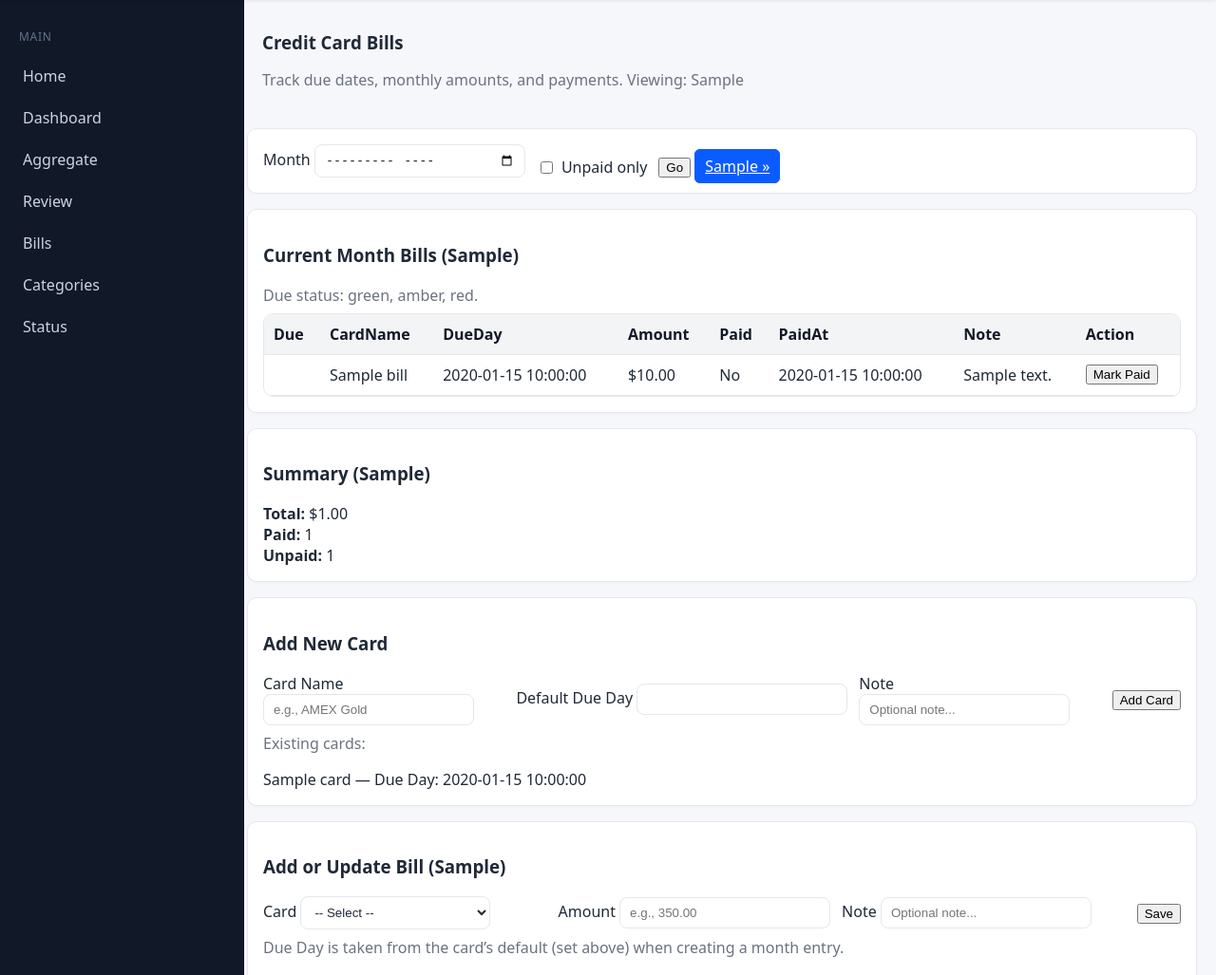
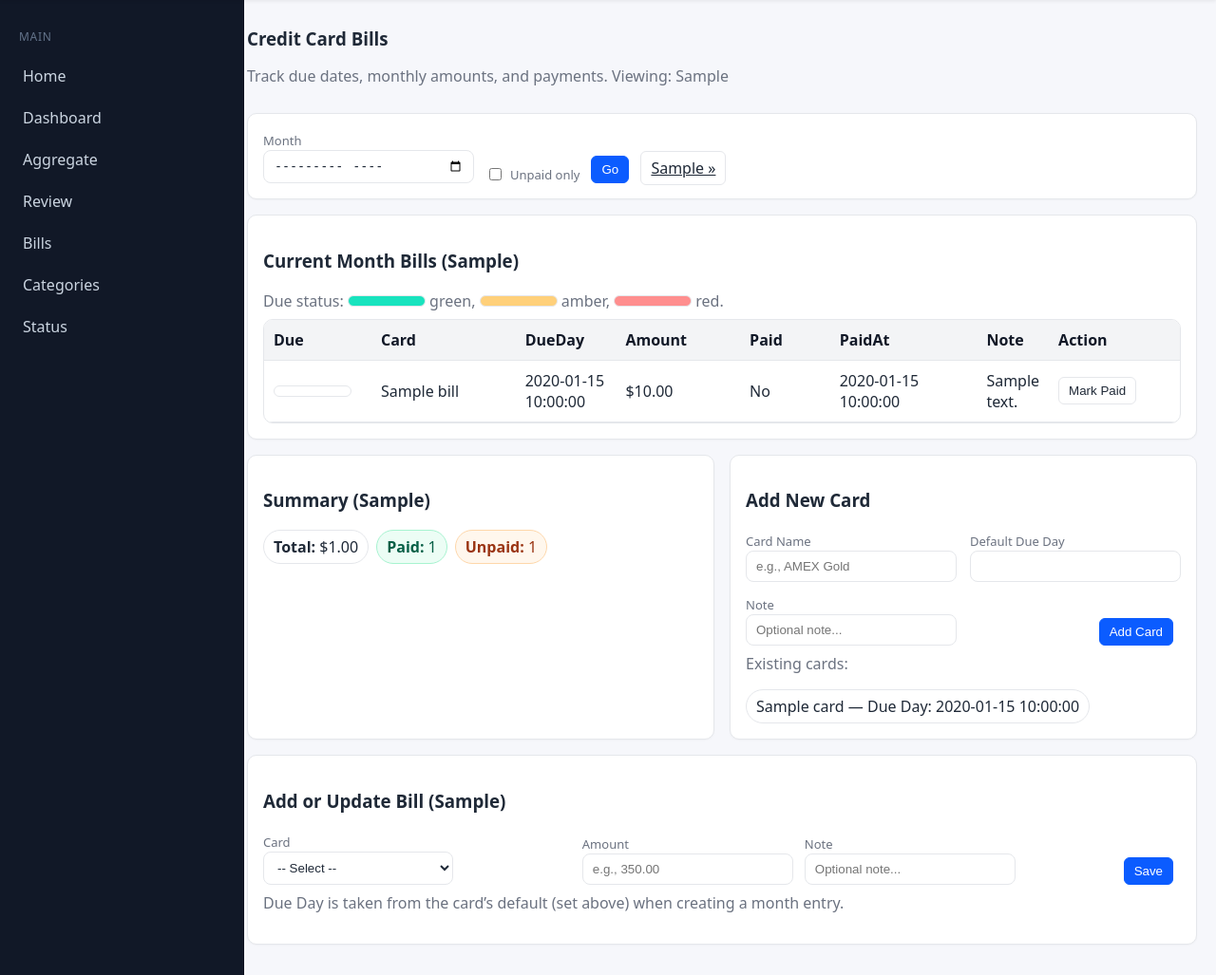
Before and after one commit to pdeepanraj/expensetracker, a Flask app: template templates/bills.html in a window 1280 px wide. Shown: the part 56-1083 px from the top of the page at 95% size. Run offline with Flask 3, Linux system fonts and the light colour scheme; the template is opened without the code that fills it: most values are stand-ins (such as "Sample title", 1, 10 or a date in 2020).

Commit message:
Update bills.html

```diff
--- a/templates/bills.html
+++ b/templates/bills.html
@@ -1,21 +1,51 @@
 {% extends "base.html" %}
 {% block title %}Credit Card Bills{% endblock %}
+
+{% block head %}
+<style>
+  .page-intro { padding: 12px 0; }
+  .kpi { display:flex; flex-wrap:wrap; gap:8px; align-items:center; }
+  .pill { display:inline-block; padding: 6px 10px; border-radius: 999px; border:1px solid var(--border); background:#fff; }
+  .pill.ok { background:#ecfdf5; border-color:#a7f3d0; color:#065f46; }
+  .pill.warn { background:#fff7ed; border-color:#fed7aa; color:#9a3412; }
+
+  .actions a, .actions button { margin-right:8px; }
+
+  .table-scroll { max-height: 60vh; overflow:auto; border:1px solid var(--border); border-radius:10px; }
+  table { width:100%; border-collapse:collapse; }
+  thead th { position:sticky; top:0; background:#f3f4f6; border-bottom:1px solid var(--border); padding:10px; text-align:left; z-index:1; }
+  tbody td { padding:10px; border-bottom:1px solid var(--border); }
+  tbody tr:hover { background:#fafafa; }
+
+  .due-status { display:inline-block; height:10px; width:80px; border-radius:999px; border:1px solid var(--border); }
+  .due-green { background:#18e3be; }
+  .due-amber { background:#ffd07a; }
+  .due-red { background:#ff8e8e; }
+
+  .grid-2 { display:grid; grid-template-columns: 1fr 1fr; gap:16px; }
+  @media (max-width: 980px) { .grid-2 { grid-template-columns: 1fr; } }
+
+  .inline { display:flex; flex-wrap:wrap; gap:12px; align-items:flex-end; }
+  .inline label { font-size: 13px; color: var(--muted); }
+  .badge { display:inline-block; padding:4px 8px; background:#eef2ff; color:#3730a3; border-radius:999px; border:1px solid #e0e7ff; }
+</style>
+{% endblock %}
 
 {% block header_meta %}
 {{ project }}.{{ dataset }}.credit_card_bills
 {% endblock %}
 
 {% block content %}
-<div class="card" style="padding:16px; border:none; box-shadow:none; background:transparent; margin-bottom:8px;">
+<div class="card page-intro" style="border:none; background:transparent; box-shadow:none; margin-bottom:0;">
   <h3 style="margin:0 0 6px;">Credit Card Bills</h3>
   <p class="muted">Track due dates, monthly amounts, and payments. Viewing: {{ bill_month }}</p>
 </div>
 
-<!-- Month picker + Unpaid filter -->
+<!-- Filters -->
 <div class="card">
-  <form method="get" action="{{ url_for('bills') }}" class="inline" style="flex-wrap:wrap; gap:12px; align-items:end;">
+  <form method="get" action="{{ url_for('bills') }}" class="inline">
     <div>
-      <label for="m">Month</label>
+      <label for="m">Month</label><br>
       <input type="month" id="m" name="m" value="{{ bill_month }}">
     </div>
     <label class="inline" style="gap:6px;">
@@ -23,26 +53,24 @@
       Unpaid only
     </label>
     <div class="actions">
-      <button type="submit">Go</button>
+      <button class="btn secondary" type="submit">Go</button>
       {% if prev_month %}
-      <a class="btn secondary" href="{{ url_for('bills') }}?m={{ prev_month }}{% if unpaid_only %}&unpaid=1{% endif %}">« {{ prev_month }}</a>
+        <a class="btn" href="{{ url_for('bills') }}?m={{ prev_month }}{% if unpaid_only %}&unpaid=1{% endif %}">« {{ prev_month }}</a>
       {% endif %}
       {% if next_month %}
-      <a class="btn secondary" href="{{ url_for('bills') }}?m={{ next_month }}{% if unpaid_only %}&unpaid=1{% endif %}">{{ next_month }} »</a>
+        <a class="btn" href="{{ url_for('bills') }}?m={{ next_month }}{% if unpaid_only %}&unpaid=1{% endif %}">{{ next_month }} »</a>
       {% endif %}
     </div>
   </form>
 </div>
 
-<!-- Current Month Bills: moved up to be right after month picker -->
+<!-- Current Month Bills -->
 <div class="card">
   <h3>Current Month Bills ({{ bill_month }})</h3>
-
-  <!-- Optional legend -->
   <p class="muted" style="margin-bottom:8px;">
     Due status:
     <span class="due-status due-green" title="> 14 days"></span> green,
-    <span class="due-status due-amber" title="7-14 days"></span> amber,
+    <span class="due-status due-amber" title="7–14 days"></span> amber,
     <span class="due-status due-red" title="< 7 days"></span> red.
   </p>
 
@@ -50,14 +78,14 @@
     <table id="billsTable" data-month="{{ bill_month }}">
       <thead>
         <tr>
-          <th>Due</th>
-          <th>CardName</th>
-          <th>DueDay</th>
-          <th>Amount</th>
-          <th>Paid</th>
-          <th>PaidAt</th>
+          <th style="width:100px;">Due</th>
+          <th style="width:180px;">Card</th>
+          <th style="width:100px;">DueDay</th>
+          <th style="width:140px;">Amount</th>
+          <th style="width:100px;">Paid</th>
+          <th style="width:180px;">PaidAt</th>
           <th>Note</th>
-          <th>Action</th>
+          <th style="width:160px;">Action</th>
         </tr>
       </thead>
       <tbody>
@@ -75,7 +103,7 @@
             <form method="post" action="{{ url_for('bills_mark_paid') }}" class="inline">
               <input type="hidden" name="row_id" value="{{ b.RowId }}">
               <input type="hidden" name="bill_month" value="{{ bill_month }}">
-              <button type="submit">Mark Paid</button>
+              <button class="btn" type="submit">Mark Paid</button>
             </form>
             {% else %}
             <span class="badge">Completed</span>
@@ -97,33 +125,33 @@
     <h3>Summary ({{ bill_month }})</h3>
     <div class="kpi">
       <div class="pill"><strong>Total:</strong> {{ (summary.TotalAmount or 0)|currency }}</div>
-      <div class="pill"><strong>Paid:</strong> {{ summary.PaidCount|intgroup }}</div>
-      <div class="pill"><strong>Unpaid:</strong> {{ summary.UnpaidCount|intgroup }}</div>
+      <div class="pill ok"><strong>Paid:</strong> {{ summary.PaidCount|intgroup }}</div>
+      <div class="pill warn"><strong>Unpaid:</strong> {{ summary.UnpaidCount|intgroup }}</div>
     </div>
     {% if cards|length == 0 %}
       <p class="muted" style="margin-top:8px;">No cards found yet. Add your first card and due date below.</p>
     {% endif %}
   </div>
 
-  <!-- Add New Card (master record with default Due Day) -->
+  <!-- Add New Card -->
   <div class="card">
     <h3>Add New Card</h3>
-    <form method="post" action="{{ url_for('bills_add_card') }}" class="inline" style="flex-wrap:wrap; gap:12px;">
+    <form method="post" action="{{ url_for('bills_add_card') }}" class="inline">
       <input type="hidden" name="view_month" value="{{ bill_month }}">
-      <div style="min-width:200px; flex:1;">
-        <label>Card Name</label>
+      <div style="min-width:220px; flex:1;">
+        <label>Card Name</label><br>
         <input type="text" name="card" placeholder="e.g., AMEX Gold" required>
       </div>
-      <div style="min-width:120px;">
-        <label>Default Due Day</label>
+      <div style="min-width:140px;">
+        <label>Default Due Day</label><br>
         <input type="number" name="due_day" min="1" max="31" required>
       </div>
-      <div style="min-width:220px; flex:1;">
-        <label>Note</label>
+      <div style="min-width:240px; flex:1;">
+        <label>Note</label><br>
         <input type="text" name="note" placeholder="Optional note...">
       </div>
       <div class="actions">
-        <button type="submit">Add Card</button>
+        <button class="btn secondary" type="submit">Add Card</button>
       </div>
     </form>
 
@@ -138,17 +166,17 @@
   </div>
 </div>
 
-<!-- Add/Update monthly bill (reuses card’s master Due Day) -->
+<!-- Add/Update monthly bill -->
 <div class="card">
   <h3>Add or Update Bill ({{ bill_month }})</h3>
-  <form method="post" action="{{ url_for('bills_add') }}" class="inline" style="flex-wrap:wrap; gap:12px;">
+  <form method="post" action="{{ url_for('bills_add') }}" class="inline">
     <input type="hidden" name="bill_month" value="{{ bill_month }}">
-    <div style="min-width:200px; flex:1;">
-      <label>Card</label>
+    <div style="min-width:220px; flex:1;">
+      <label>Card</label><br>
       <select name="card" required>
         <option value="">-- Select --</option>
         {% for c in cards %}
-        <option value="{{ c.CardName }}">{{ c.CardName }}</option>
+          <option value="{{ c.CardName }}">{{ c.CardName }}</option>
         {% endfor %}
       </select>
       {% if cards|length == 0 %}
@@ -156,15 +184,15 @@
       {% endif %}
     </div>
     <div style="min-width:160px;">
-      <label>Amount</label>
+      <label>Amount</label><br>
       <input type="number" name="amount" step="0.01" min="0" placeholder="e.g., 350.00" required>
     </div>
-    <div style="min-width:220px; flex:1;">
-      <label>Note</label>
+    <div style="min-width:240px; flex:1;">
+      <label>Note</label><br>
       <input type="text" name="note" placeholder="Optional note...">
     </div>
     <div class="actions">
-      <button type="submit" {% if cards|length == 0 %}disabled{% endif %}>Save</button>
+      <button class="btn secondary" type="submit" {% if cards|length == 0 %}disabled{% endif %}>Save</button>
     </div>
   </form>
   <p class="muted" style="margin-top:8px;">Due Day is taken from the card’s default (set above) when creating a month entry.</p>
@@ -173,8 +201,7 @@
 
 {% block scripts %}
 <script>
-  // Status bar per row: green (>7 days or already paid), amber (≤ 7 days), red (past due).
-  // Only computes relative to the real current date if viewing current month.
+  // Compute due-status colors per row relative to current date (only for current month view)
   (function() {
     const tbl = document.getElementById('billsTable');
     if (!tbl) return;
@@ -185,25 +212,23 @@
     const sameMonth = (ym === nowKey);
 
     const daysInMonth = (y, m) => new Date(y, m, 0).getDate();
-    const [y, m] = ym.split('-').map(Number);
+    const parts = ym.split('-');
+    if (parts.length !== 2) return;
+    const y = Number(parts[0]), m = Number(parts[1]);
     const dim = daysInMonth(y, m);
 
-    [...tbl.tBodies[0].rows].forEach(row => {
+    for (const row of tbl.tBodies[0].rows) {
       const paid = row.dataset.paid === '1';
       const statusEl = row.querySelector('.due-status');
-      if (!statusEl) return;
-
-      // Column indices: 0 Due bar, 1 CardName, 2 DueDay
       const dueDayCell = row.cells[2];
-      if (!dueDayCell) return;
+      if (!statusEl || !dueDayCell) continue;
 
       const dueDay = Number(dueDayCell.textContent.trim());
-      if (!dueDay || dueDay < 1 || dueDay > dim) return;
+      if (!dueDay || dueDay < 1 || dueDay > dim) continue;
 
       if (!sameMonth) {
-        // If not viewing the real current month, default to green for clarity
-        statusEl.classList.add('due-green');
-        return;
+        statusEl.classList.add('due-green'); // default when viewing a past/future month
+        continue;
       }
 
       const dueDate = new Date(y, m - 1, dueDay);
@@ -215,11 +240,11 @@
         statusEl.classList.add('due-red');
       } else if (diffDays <= 7) {
         statusEl.classList.add('due-amber');
-        row.style.background = 'rgba(255, 200, 0, 0.15)'; // subtle highlight
+        row.style.background = 'rgba(255, 200, 0, 0.12)'; // subtle highlight
       } else {
         statusEl.classList.add('due-green');
       }
-    });
+    }
   })();
 </script>
 {% endblock %}
```
